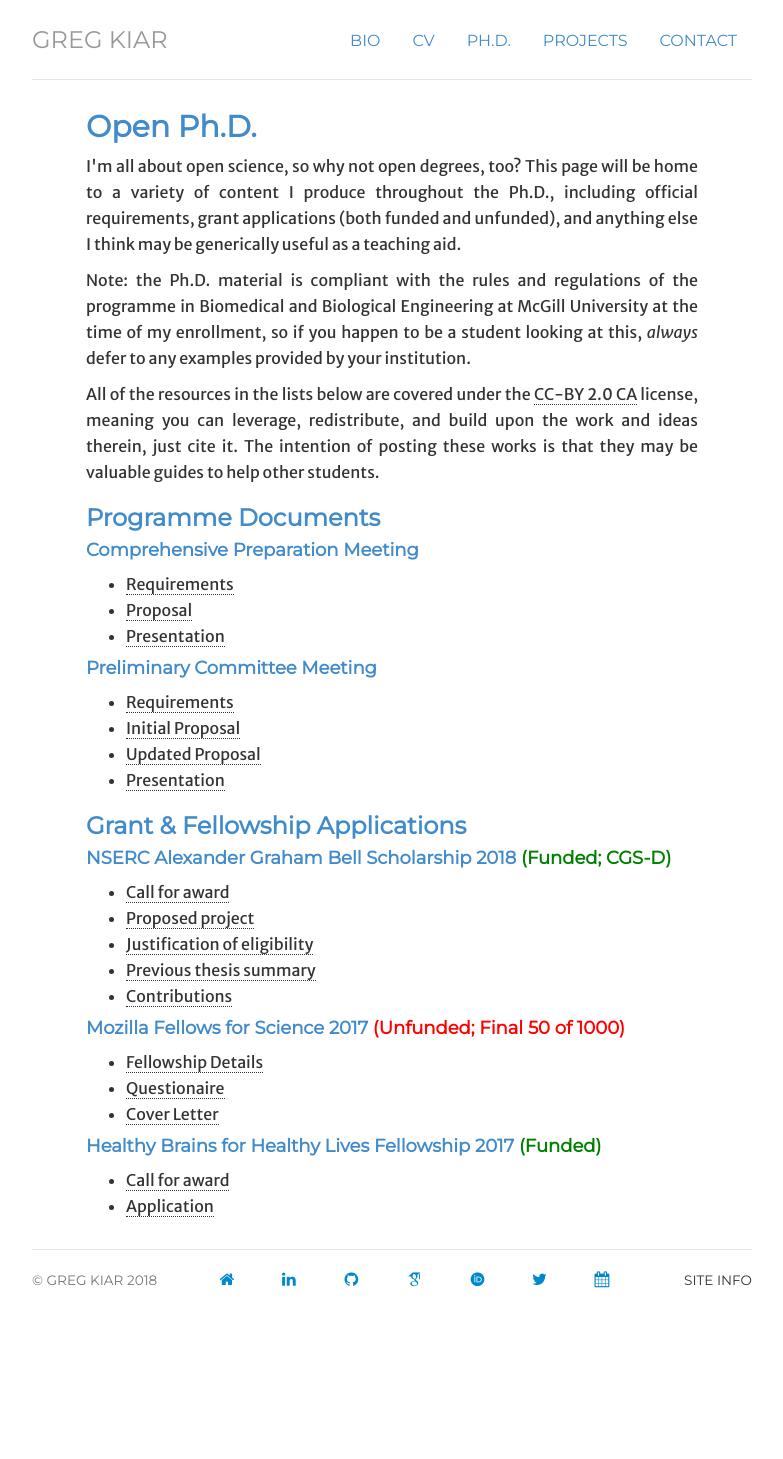
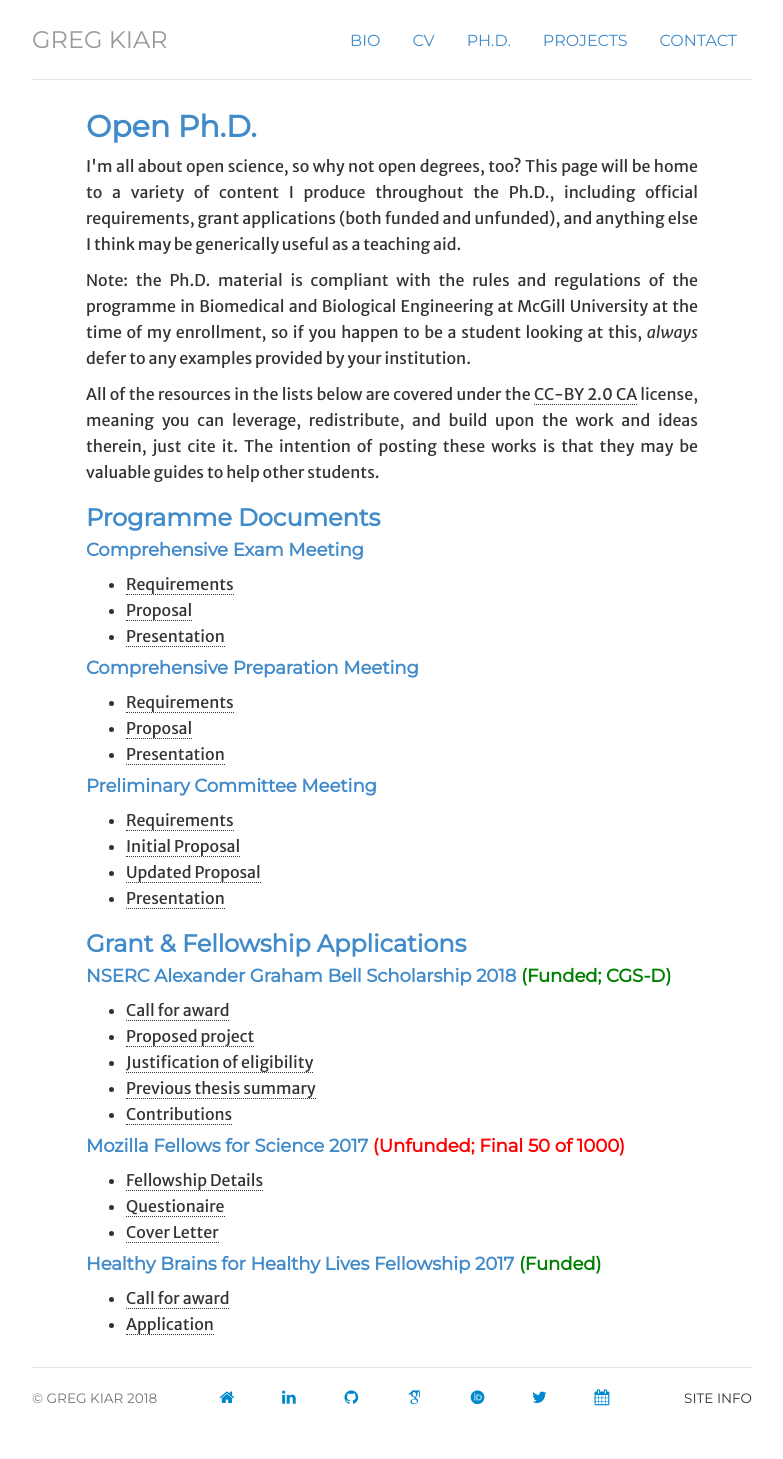
Before and after one commit to gkiar/gkiar.github.io, a Jekyll site: the page built from phd/index.html, in a window 1280 px wide. Shown: the whole page, without its empty margins (248-1031 px from the left). Built offline with Jekyll 4.4.1, drawn with Linux system fonts in a browser that asks for light colours; nearby versions of some CDN libraries; some web fonts are replaced; before the commit the page ends 1342 px from its top, so only the background shows below that.

Commit message:
added officially submitted thesis proposal

```diff
--- a/phd/index.html
+++ b/phd/index.html
@@ -23,9 +23,16 @@ description: Ph.D.
     </p>
 
     <h3>Programme Documents</h3>
+      <h4>Comprehensive Exam Meeting</h4>
+      <ul>
+        <li><a href="http://bbme.research.mcgill.ca/admin/Info_P3-PhD-Thesis_Proposal_Comprehensive_Exam_Meeting.pdf">Requirements</a></li>
+        <li><a href="docs/comprehensive_exam_proposal_1.pdf">Proposal</a></li>
+        <li><a href="comprehensive_exam_meeting">Presentation</a></li>
+      </ul>
+
       <h4>Comprehensive Preparation Meeting</h4>
       <ul>
-        <li><a href="http://www.medicine.mcgill.ca/bbme/admin/Info_P2-PhD-Comprehensive_Preparation_Meeting.pdf">Requirements</a></li>
+        <li><a href="http://bbme.research.mcgill.ca/admin/Info_P2-PhD-Comprehensive_Preparation_Meeting.pdf">Requirements</a></li>
         <li><a href="docs/comprehensive_prep_proposal_1.pdf">Proposal</a></li>
         <li><a href="comprehensive_prep_meeting">Presentation</a></li>
       </ul>
```
Also changed, not shown: phd/comprehensive_exam_meeting/index.html (added, +11 -0 lines), 1 other file.
